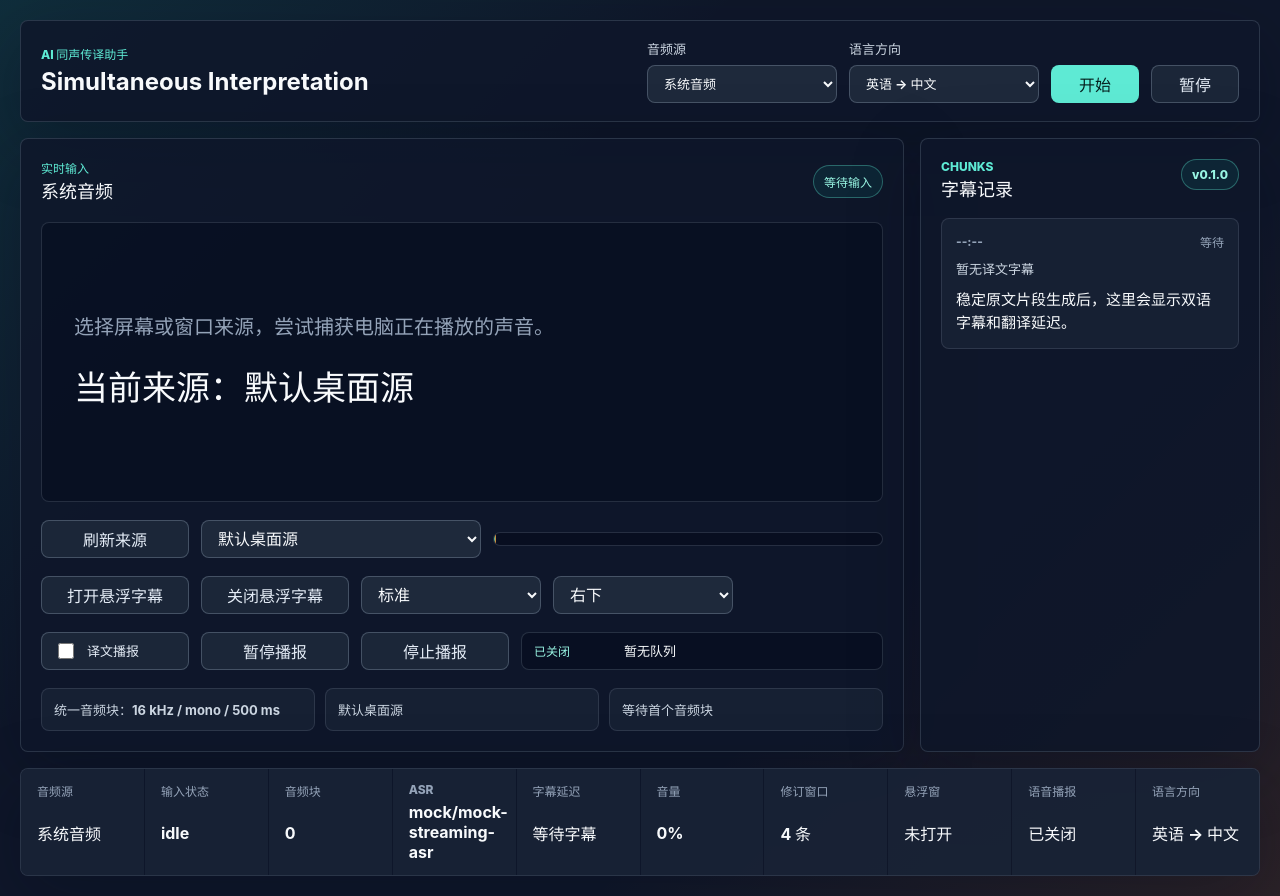
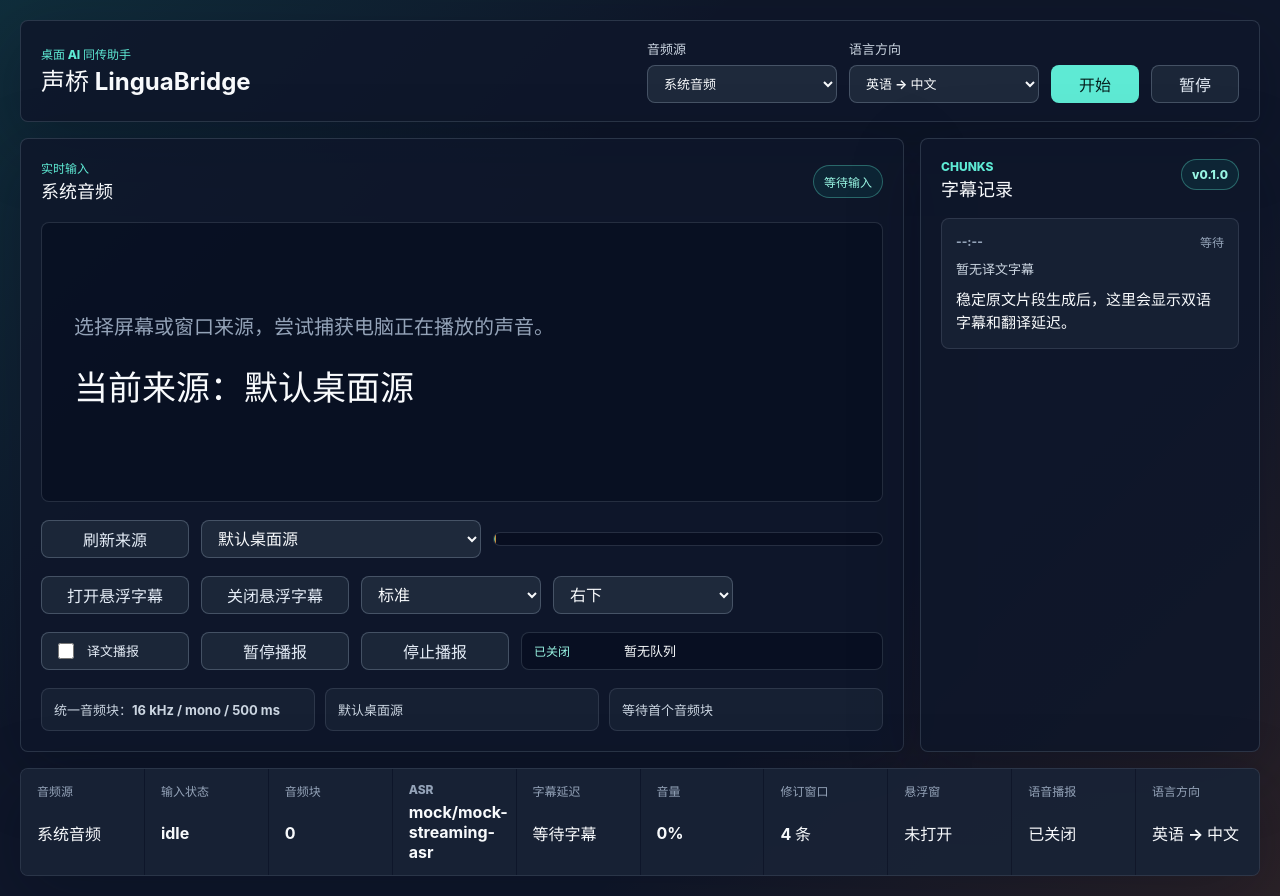
Before and after one commit to Hddcc/Simultaneous-Interpretation, a React (Vite) app: page / in a window 1280 px wide. Built offline with nearby package versions, Linux system fonts and the light colour scheme.

Commit message:
Add README and demo deliverables

```diff
--- a/electron/main.ts
+++ b/electron/main.ts
@@ -81,7 +81,7 @@ function createMainWindow(): void {
     height: 720,
     minWidth: 960,
     minHeight: 600,
-    title: "Simultaneous Interpretation",
+    title: "声桥 LinguaBridge",
     backgroundColor: "#0f172a",
     webPreferences: {
       preload: path.join(__dirname, "preload.js"),
--- a/electron/preload.ts
+++ b/electron/preload.ts
@@ -20,7 +20,7 @@ interface FloatingCaptionState {
 }
 
 contextBridge.exposeInMainWorld("simultaneousInterpretation", {
-  appName: "Simultaneous Interpretation",
+  appName: "声桥 LinguaBridge",
   version: "0.1.0",
   selectLocalMediaFile: () => ipcRenderer.invoke("dialog:select-local-media-file"),
   listDesktopAudioSources: () => ipcRenderer.invoke("desktop:list-audio-sources"),
--- a/index.html
+++ b/index.html
@@ -3,7 +3,7 @@
   <head>
     <meta charset="UTF-8" />
     <meta name="viewport" content="width=device-width, initial-scale=1.0" />
-    <title>Simultaneous Interpretation</title>
+    <title>声桥 LinguaBridge</title>
   </head>
   <body>
     <div id="root"></div>
--- a/package.json
+++ b/package.json
@@ -1,7 +1,7 @@
 {
   "name": "simultaneous-interpretation",
   "version": "0.1.0",
-  "description": "Desktop AI simultaneous interpretation assistant for real-time bilingual captions.",
+  "description": "Desktop AI interpretation assistant for realtime bilingual captions, floating subtitles, and optional translated speech.",
   "private": true,
   "main": "dist-electron/main.js",
   "scripts": {
--- a/src/App.tsx
+++ b/src/App.tsx
@@ -985,8 +985,8 @@ export function App() {
     <main className="app-shell" aria-labelledby="app-title">
       <header className="top-bar" aria-label="同声传译控制区">
         <div className="brand-block">
-          <p className="eyebrow">AI 同声传译助手</p>
-          <h1 id="app-title">Simultaneous Interpretation</h1>
+          <p className="eyebrow">桌面 AI 同传助手</p>
+          <h1 id="app-title">声桥 LinguaBridge</h1>
         </div>
 
         <form className="control-cluster" aria-label="会话配置">
```
Also changed, not shown: openspec/changes/add-desktop-simultaneous-interpretation/tasks.md (+5 -5 lines), 5 other files (tests, documents, lock files or other folders).
